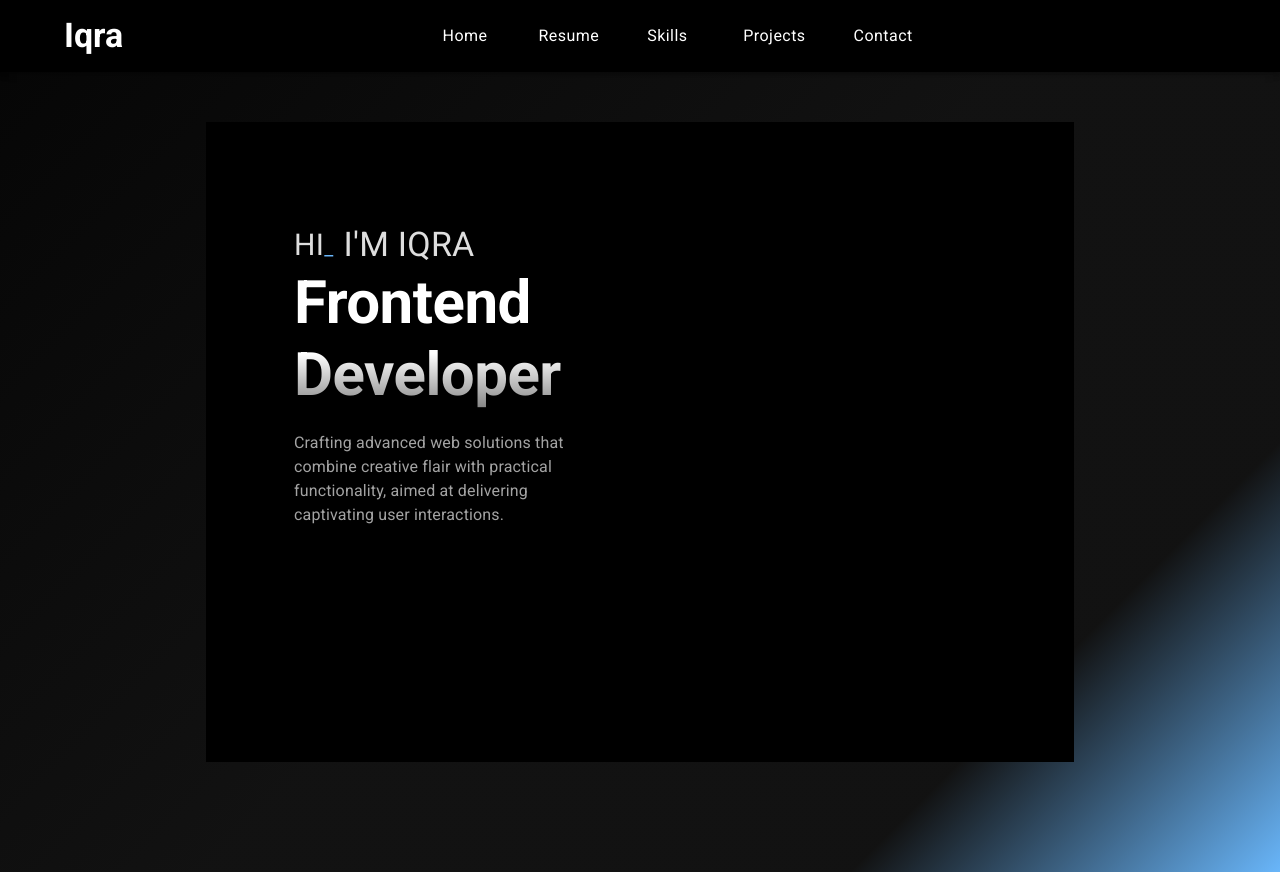
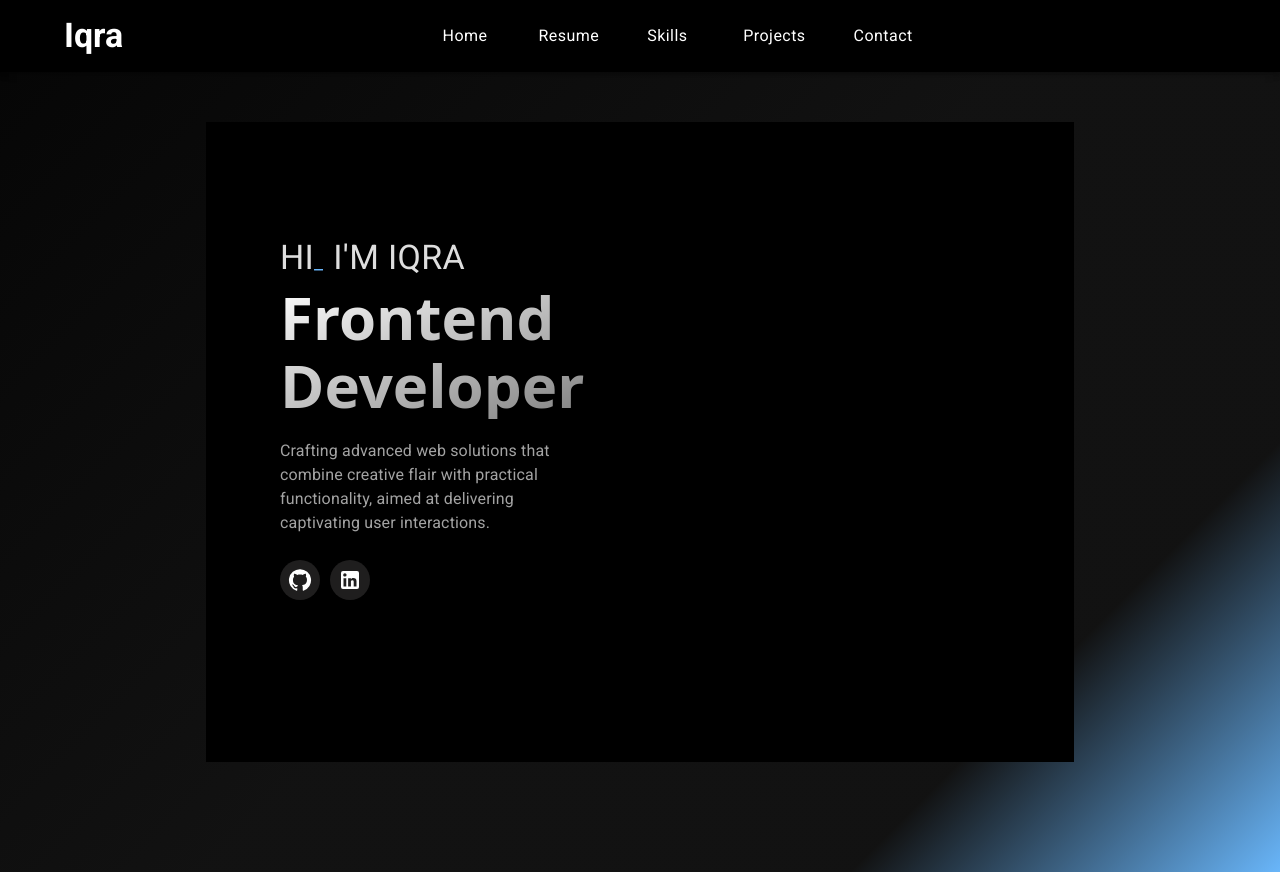
Before and after one commit to Iqra562/IqrasPortfolio, a React (Vite) app in the folder iqra-portfolio/: page / in a window 1280 px wide. Built offline with nearby package versions, Linux system fonts and the light colour scheme.

Commit message:
skillsset

```diff
--- a/iqra-portfolio/package.json
+++ b/iqra-portfolio/package.json
@@ -15,12 +15,13 @@
     "@emotion/styled": "^11.11.5",
     "@headlessui/react": "^1.7.18",
     "@heroicons/react": "^2.1.1",
-    "@mui/icons-material": "^5.15.20",
-    "@mui/material": "^5.15.20",
+    "@mui/icons-material": "^5.16.1",
+    "@mui/material": "^5.16.1",
     "antd": "^5.15.2",
     "framer-motion": "^11.2.11",
     "react": "^18.2.0",
     "react-dom": "^18.2.0",
+    "react-icons": "^5.2.1",
     "react-router-dom": "^6.23.1",
     "react-transition-group": "^4.4.5"
   },
--- a/iqra-portfolio/src/App.jsx
+++ b/iqra-portfolio/src/App.jsx
@@ -5,6 +5,7 @@ import Resume from "./pages/Resume/Resume"; // corrected import path
 import Projects from "./pages/Projects/Projects";
 import { ThemeProvider } from "@emotion/react";
 import { theme } from "./ThemeProvider/AppThemeProvider";
+import Skills from "./pages/Skills/Skills";
 
 function App() {
   return (
@@ -14,8 +15,9 @@ function App() {
           <Route path="/" element={<Layout />}>
             <Route index element={<Home />} />
             <Route path="resume" element={<Resume />} />
+            <Route path="skills" element={<Skills />} />
             <Route path="projects" element={<Projects />} />
-            <Route path="home" element={<Home />} />
+            <Route  path="home" element={<Home />} />
           </Route>
         </Routes>
       </BrowserRouter>
--- a/iqra-portfolio/src/components/ResponsiveAppBar/ResponsiveAppBar.css
+++ b/iqra-portfolio/src/components/ResponsiveAppBar/ResponsiveAppBar.css
@@ -11,7 +11,7 @@
     height: 2px;
     bottom: -2px;
     right: 50%;
-    background-color: rgb(105, 182, 250);
+    background-color: #69b6fa;
     transition: width 0.3s, right 0.3s;
   }
 
--- a/iqra-portfolio/src/pages/Home/Home.css
+++ b/iqra-portfolio/src/pages/Home/Home.css
@@ -1,24 +1,7 @@
 .gradient-text {
     display: inline-block;
     /* font-size: 30px; */
-    background: linear-gradient(to bottom, white 60%, gray);
+    background: linear-gradient(to bottom  right,  white 0%, gray);
     -webkit-background-clip: text;
     -webkit-text-fill-color: transparent;
   }
-
-  /* .underLine-effect {
-    display: inline-block;
-    position: relative;
-
-  }
-
-  .underLine-effect:after {
-    content: '';
-    position: absolute;
-    left: 0;
-    bottom: -2px;
-    width: 100%;
-    height: 1px;
-    background: linear-gradient(to right, rgb(105, 182, 250), black);
-    border-radius: 2px;
-  } */
--- a/iqra-portfolio/src/pages/Home/Home.jsx
+++ b/iqra-portfolio/src/pages/Home/Home.jsx
@@ -1,6 +1,12 @@
 import React from 'react';
-import { Box, Container, Typography, styled } from '@mui/material';
+import { Box, Container, Typography, styled,useMediaQuery,useTheme } from '@mui/material';
 import { motion } from 'framer-motion';
+import IconButton from '@mui/material/IconButton';
+import DeleteIcon from "@mui/material/Alert"
+import AcUnitIcon from '@mui/icons-material/AcUnit';
+import GitHubIcon from '@mui/icons-material/GitHub';
+import LinkedInIcon from '@mui/icons-material/LinkedIn';
+
 import './Home.css';
 
 const AppContainer = styled(Container)(({ theme }) => ({
@@ -10,18 +16,59 @@ const AppContainer = styled(Container)(({ theme }) => ({
  minHeight:"80vh",
   // marginBottom: "100px"
 }));
+const ContentBox = styled(Box)(({ theme }) => ({
+width: "50%",
+ padding: "50px" ,
+marginTop:"60px",
+
+  [theme.breakpoints.down('md')]: {
+    width: '100%',
+    padding: '5px',
+  },
+  [theme.breakpoints.down('xs')]: {
+    width: '100%',
+    padding: '0px',
+    '&.MuiBox-root': {
+  padding: '0px',
+},
+  },
+}));
+const IconBox = styled(Box)(({ theme }) => ({
+  marginTop: "25px",
+  display: "flex",
+  alignItems: "center",
+  gap: "10px",
+  [theme.breakpoints.down('sm')]: {
+    justifyContent: "center",
+  },
+}));
+
+const IconButtonContainer = styled(IconButton)(()=>({
+  color: 'white',
+  transition: 'margin-top 0.3s linear, background-color 0.3s linear',
+  backgroundColor: '#1f1e1e',
+  padding:"8px",
+  '&:hover': {
+    backgroundColor: '#302f2f',
+    marginTop: '-10px',
+  },
+}))
 
 function Home() {
   return (
-    <Box>
-      <AppContainer sx={{ backgroundColor: '' }}>
-        <Container style={{ backgroundColor: "", display: "flex", flexDirection: "row" }}>
-          <Box style={{ backgroundColor: "", width: "50%", padding: "40px" ,marginTop:"60px",marginBottom:"60px"}}>
-            <Box style={{display:"flex",alignItems:"center",fontSize:""}}>
-            <Typography  style={{ color: '#dedede', fontSize: '30px',  fontFamily: '' }}>
+    // <Box>
+      <AppContainer >
+        <Container  disableGutters style={{ display: "flex", flexDirection: "row", }}>
+          <ContentBox>
+          <Box sx={{ display: "flex", alignItems: "center", justifyContent: { xs: 'center',sm:"left"  } }}>
+
+            <Typography  variant='h4' sx={{ color: '#dedede' ,fontSize: {
+                    xs: '25px',
+                    sm: '34px',
+                  }}}>
               HI
               <motion.span
-                style={{ color: '#69b6fa', display: 'inline-block', fontSize: '20px' }}
+                style={{ color: '#69b6fa', fontSize: '20px' }}
                 animate={{ opacity: [9, 0] }}
                 transition={{ duration: 0.9, repeat: Infinity, repeatType: 'reverse' }}
               >
@@ -29,26 +76,77 @@ function Home() {
               </motion.span>
 
             </Typography>
-               <Typography variant='h4' style={{color:"#dedede",marginLeft:"10px"}}>
+               <Typography  sx={{color:"#dedede",marginLeft:"10px", fontSize: {
+                    xs: '25px',
+                    sm: '34px',
+                  }}}>
               I'M   IQRA
                 </Typography>
                 </Box>
-            <Typography variant='h2' style={{ color: "white", marginTop: "", fontSize: '',fontWeight:"bold" }}>
+                <Box sx={{textAlign:{xs:"center",sm:"left"} }}>
+
+            <Typography className='gradient-text' variant='' sx={{fontWeight:"bold",lineHeight:{
+              xs:'45px',
+              sm:'68px',
+              md:'68px',
+              lg:'68px',
+              xl:'68px'
+            }  ,  fontSize: {
+                    xs: '35px',
+                    sm: '60px',
+                    md: '60px',
+                    lg: '60px',
+                    xl: '60px'
+                  },}}>
 
 
 
-              <div className="gradient-text">
               Frontend Developer
-              </div>
             </Typography>
 
-            <Typography style={{ marginTop: "20px" ,color:"#a3a3a3"}}>
+            </Box>
+            <Typography sx={{
+                marginTop: "20px",
+                color: "#a3a3a3",
+                textAlign: {
+                  xs: 'center',
+                  sm: 'left',
+                  md:'left',
+                  lg:'left'
+                }
+              }}
+>
               Crafting advanced web solutions that combine creative flair with practical functionality, aimed at delivering captivating user interactions.
             </Typography>
-          </Box>
+            <IconBox >
+            <IconButtonContainer
+             component="a"
+             href="https://github.com/Iqra562"
+             target="_blank"
+             rel="noopener noreferrer"
+      disableRipple={true}
+
+    >
+      <GitHubIcon fontSize="medium" />
+    </IconButtonContainer>
+    <IconButtonContainer
+    component="a"
+    href="https://www.linkedin.com/in/iqra-khaliq-a90484253"
+    target="_blank"
+    rel="noopener noreferrer"
+      disableRipple={true}
+
+    >
+      <LinkedInIcon fontSize="medium" />
+    </IconButtonContainer>
+
+          </IconBox>
+
+          </ContentBox>
+
         </Container>
       </AppContainer>
-    </Box>
+    // </Box>
   );
 }
 
--- /dev/null
+++ b/iqra-portfolio/src/pages/Skills/Skills.css
@@ -0,0 +1,3 @@
+.heading{
+
+}
--- /dev/null
+++ b/iqra-portfolio/src/pages/Skills/Skills.jsx
@@ -0,0 +1,94 @@
+import { Box, Container, IconButton, styled, Typography ,Stepper, Step, StepLabel,} from "@mui/material";
+import "./Skills.css"
+import { FaHtml5 } from "react-icons/fa6";
+import JavascriptIcon from '@mui/icons-material/Javascript';
+const AppContainer = styled(Container)(({ theme }) => ({
+    width: "70%",
+    backgroundColor: theme.palette.primary.main,
+    marginTop: "30px",
+   minHeight:"80vh",
+    // marginBottom: "100px"
+  }));
+  const HeadingBox = styled(Box)({
+position:"relative",
+top:"10px"
+  });
+  const skills = ['HTML', 'CSS', 'JavaScript', 'React', 'Node.js'];
+
+  const styles = {
+    heading: {
+
+      color: "#dedede",
+      // marginLeft: "-30px",
+      position: "relative",
+      display: "inline-block",
+      '::after': {
+        content: '""',
+        display: "block",
+        width: "25%",
+        height: "2px",
+        backgroundColor: "#69b6fa",
+        position: "absolute",
+        bottom: "6px",
+        left:"41px",
+      },
+    },
+  };
+
+const CustomStepIcon = () => {
+  return <div />;
+};
+
+function Skills(){
+    return(
+      <AppContainer>
+      <Container disableGutters  sx={{
+        width:"100%",
+
+      }}>
+<HeadingBox>
+
+<Typography sx={styles.heading} className="heading">
+  Skills
+</Typography>
+</HeadingBox>
+<Box sx={{display:"flex"}}>
+  <Box sx={{
+    // backgroundColor:"#0f0f0f",
+    width:"20%",
+    border:"1px solid #272626",
+    display:"flex",
+    borderRadius:"5px",
+    flexDirection:"column",
+    alignItems:"center",
+    marginTop:"30px",
+    padding:"20px",
+    gap:"10px"
+  }}>
+    <IconButton sx={{ color: "white", fontSize: "60px", backgroundColor: "  " }} style={{fontSize:""}}>
+    <FaHtml5 />
+    </IconButton>
+  {/* <Typography sx={{color:"white"}}>
+    JS
+  </Typography> */}
+  </Box>
+
+
+  {/* <Box sx={{ width: '100%', mt: 4 }}>
+      <Typography variant="h4" align="center" gutterBottom>
+        Skills
+      </Typography>
+      <Stepper activeStep={-1} orientation="vertical">
+        {skills.map((skill, index) => (
+          <Step sx={{backgroundColor:"",color:"white"}}>
+            <StepLabel StepIconComponent={CustomStepIcon} sx={{color:"white"}}>{skill}</StepLabel>
+          </Step>
+        ))}
+      </Stepper>
+    </Box> */}
+</Box>
+      </Container>
+      </AppContainer>
+    )
+}
+export default Skills;
```
Also changed, not shown: iqra-portfolio/src/ThemeProvider/colors.js (added, +9 -0 lines), 1 other file (tests, documents, lock files or other folders).
